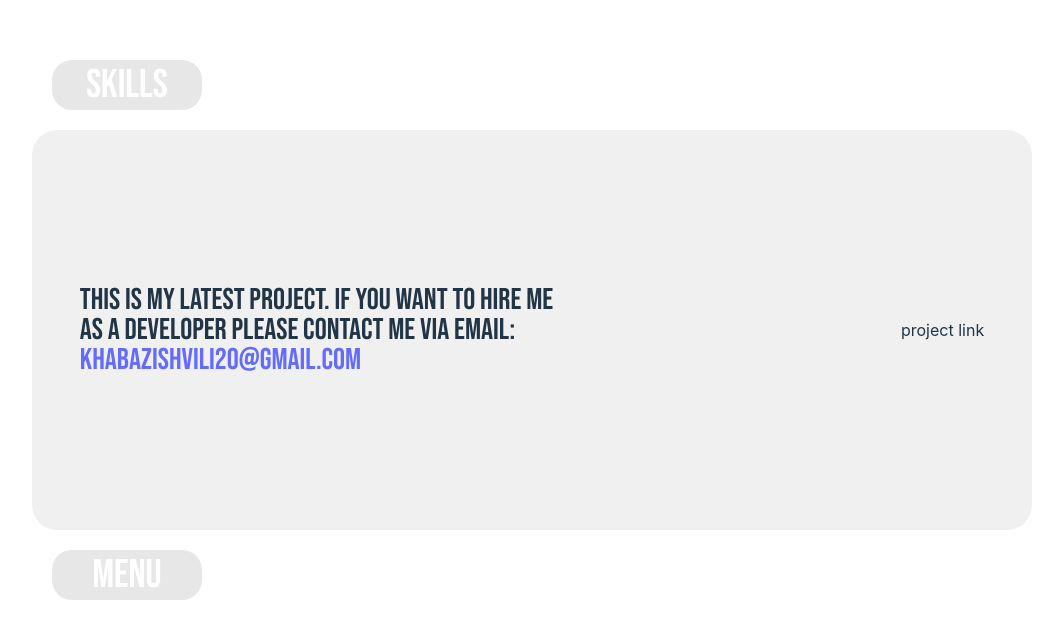
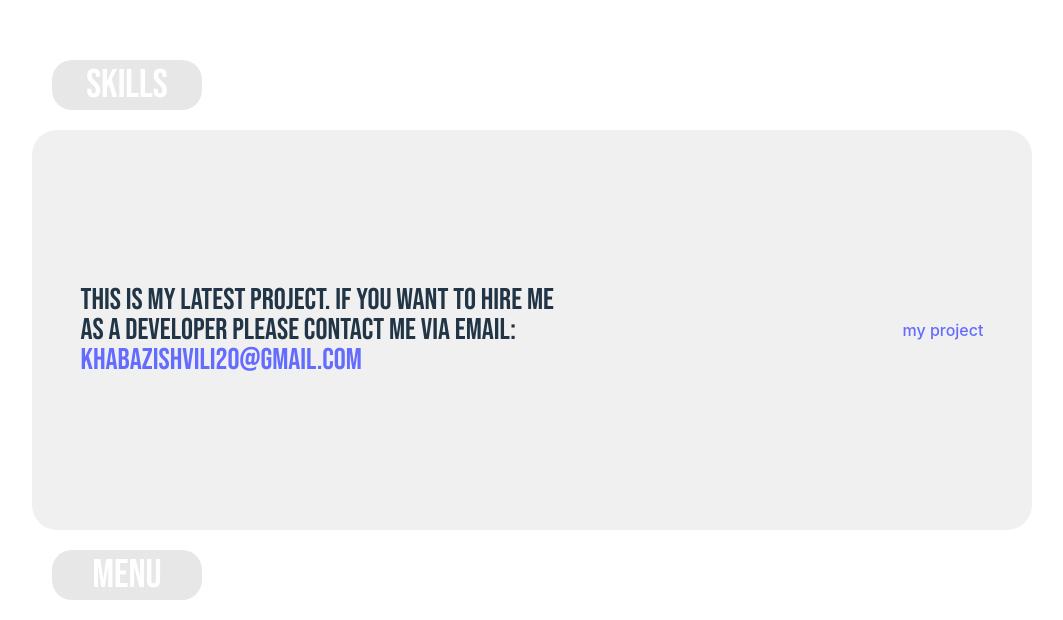
Before and after one commit to atomichill/MYCV, a React (Vite) app: page / in a window 1280 px wide. Shown: the part 3420-4040 px from the top of the page, without its empty margins (158-1221 px from the left). Built offline with nearby package versions, Linux system fonts and the light colour scheme.

Commit message:
portfolio link added

```diff
--- a/src/components/Portfolio/Portfolio.jsx
+++ b/src/components/Portfolio/Portfolio.jsx
@@ -11,7 +11,7 @@ function Portfolio () {
                     <a href="mailto:khabazishvili20@gmail.com">khabazishvili20@gmail.com</a>
                 </div>
                 <div className='proj_link'>
-                    project link
+                    <a href="https://the-weather-2w3m.onrender.com/" target="_blank">my project</a>
                 </div>
             </div>
 
```
